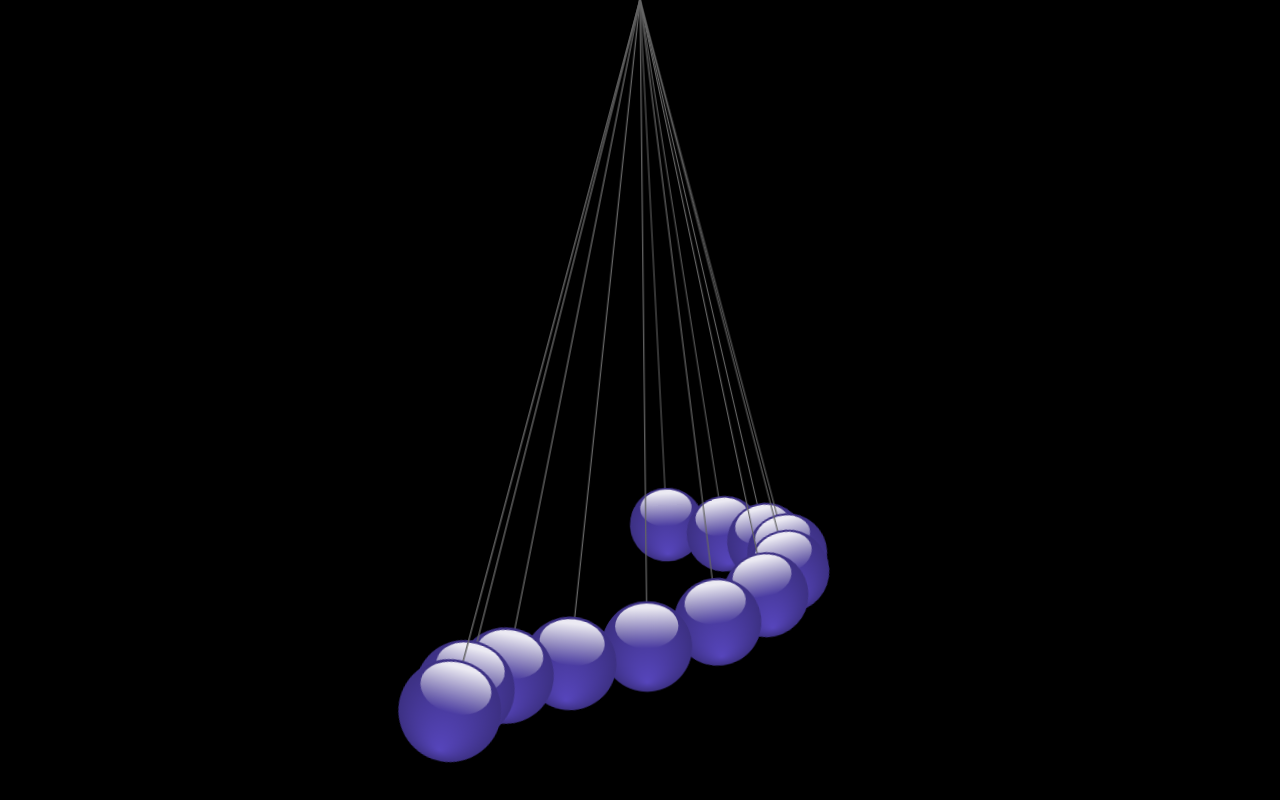
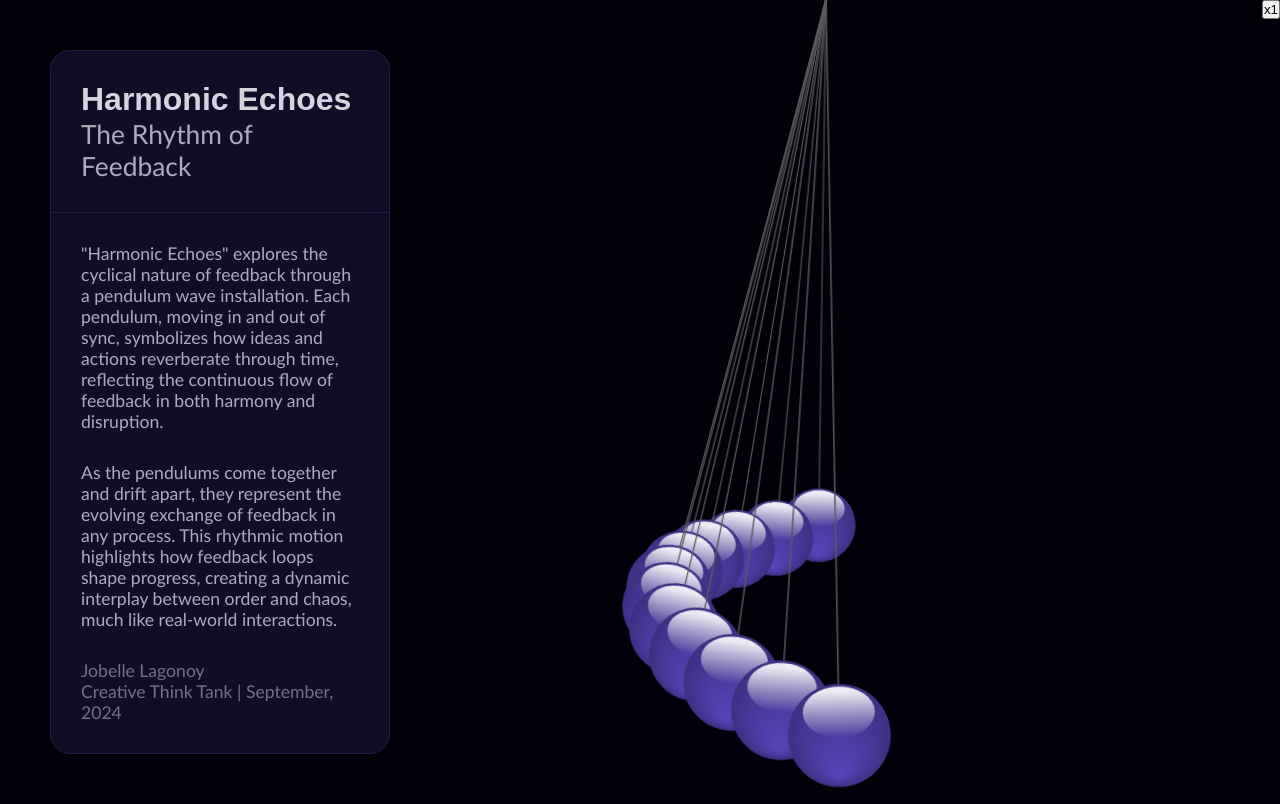
Before and after one commit to nymeria-1/pendulum-wave, a Next.js app: page / in a window 1280 px wide. Built offline with nearby package versions, Linux system fonts and the light colour scheme.

Commit message:
Style description

```diff
--- a/src/app/globals.css
+++ b/src/app/globals.css
@@ -13,6 +13,7 @@
 html,
 body {
   max-width: 100vw;
+  background: #020109;
   overflow-x: hidden;
 }
 
--- a/src/app/layout.js
+++ b/src/app/layout.js
@@ -13,7 +13,7 @@ const geistMono = localFont({
 });
 
 export const metadata = {
-  title: "Pendulum Wave - Feedback Loop",
+  title: "Harmonic Echoes: The Rhythm of Feedback",
   description: "Created by Jobelle Lagonoy",
 };
 
--- a/src/app/page.js
+++ b/src/app/page.js
@@ -1,11 +1,29 @@
+"use client";
 import Image from "next/image";
 import styles from "./page.module.css";
 import PendulumWave from "@/components/PendulumWave";
+import { useState } from "react";
+import Description from "@/components/Description";
+import SpeedButton from "@/components/SpeedButton";
 
 export default function Home() {
+  const speedValues = [0.25, 0.50, 0.75, 1, 1.25, 1.50, 1.75, 2];
+  const [speed, setSpeed] = useState(1);
+
+  const handleSpeedChange = () => {
+    const currentIndex = speedValues.indexOf(speed);
+    const nextIndex = (currentIndex + 1) % speedValues.length;
+    setSpeed(speedValues[nextIndex]);
+  };
+
   return (
-    <div>
-      <PendulumWave/>
+    <div className={styles.wrapper}>
+      <Description/>
+      <PendulumWave speedMultiplier={speed}/>
+      <SpeedButton
+        handleSpeedChange={handleSpeedChange}
+        speed={speed}
+      />
     </div>
   );
 }
--- a/src/app/page.module.css
+++ b/src/app/page.module.css
@@ -14,6 +14,7 @@
   padding: 80px;
   gap: 64px;
   font-family: var(--font-geist-sans);
+
 }
 
 @media (prefers-color-scheme: dark) {
@@ -163,3 +164,11 @@ a.secondary {
     filter: invert();
   }
 }
+
+.wrapper{
+  width: 100%;
+  min-height: 100vh;
+  display: flex;
+  background: #020109;
+  align-self: center;
+}
--- /dev/null
+++ b/src/components/Description.jsx
@@ -0,0 +1,30 @@
+import styles from "../styles/Description.module.css";
+
+function Description(){
+
+    return(
+        <div className={styles.wrapper}>
+            <div className={styles.title}>
+                <h1>Harmonic Echoes</h1>
+                <span>The Rhythm of Feedback</span>
+            </div>
+            <div className={styles.description}>
+                <p>
+                    "Harmonic Echoes" explores the cyclical nature of feedback through a pendulum wave installation. Each pendulum, moving in and out of sync, symbolizes how ideas and actions reverberate through time, reflecting the continuous flow of feedback in both harmony and disruption.
+                </p>
+                <p>
+                    As the pendulums come together and drift apart, they represent the evolving exchange of feedback in any process. This rhythmic motion highlights how feedback loops shape progress, creating a dynamic interplay between order and chaos, much like real-world interactions.
+                </p>
+
+
+                <label>
+                    Jobelle Lagonoy<br/>
+                    Creative Think Tank | September, 2024
+                </label>
+
+            </div>
+        </div>
+    );
+}
+
+export default Description;
--- a/src/components/PendulumWave.jsx
+++ b/src/components/PendulumWave.jsx
@@ -62,12 +62,12 @@ const PendulumWave = ({ speedMultiplier = 1 }) => {
           <ellipse cx="0" cy="-45" rx="70" ry="50" fill="url(#grad_highlight)" stroke="none" />
         </g>
         <g id="pendulum">
-          <path d="M 0,0 v 100" stroke="#646464" strokeWidth="0.2" />
+          <path d="M 0,0 v 100" stroke="#5A5960" strokeWidth="0.2" />
           <use href="#orb" fill="currentColor" transform="translate(0,100) scale(0.07)" />
           {/* <image href="/images/rikersiv_ball.svg" transform="translate(-5,90) scale(0.06)" stroke="#fff" width="200" height="200" /> */}
         </g>
       </defs>
-      <circle cx="0" cy="0" r="99999" fill="#000" />
+      <circle cx="0" cy="0" r="99999" fill="#020109" />
       <g className="main">
         <g transform="scale(0.17728)">
           <use
--- /dev/null
+++ b/src/components/SpeedButton.jsx
@@ -0,0 +1,9 @@
+function SpeedButton({handleSpeedChange, speed}){
+    return(
+        <div>
+            <button onClick={handleSpeedChange}>x{speed}</button>
+        </div>
+    )
+}
+
+export default SpeedButton;
--- /dev/null
+++ b/src/styles/Description.module.css
@@ -0,0 +1,47 @@
+.wrapper{
+    /* position: absolute; */
+    top: 0;
+    margin: 50px 0 50px 50px;
+    border: 1px solid #221D47;
+    border-radius: 20px;
+    /* min-height: 30%; */
+    background-color: #110D28;
+    width: 30%;
+    min-width: 340px;
+    /* height: fit-content; */
+}
+
+.title{
+    padding: 30px;
+    border-bottom: 1px solid #221D47;
+}
+
+.title h1{
+    color: #d5d4df;
+    font-size: 32px;
+}
+
+.title span{
+    color: #d5d4df;
+    opacity: 80%;
+    font-size: 1.65rem;
+    font-family: 'Gill Sans', 'Gill Sans MT', Calibri, 'Trebuchet MS', sans-serif
+}
+
+.description{
+    padding: 30px;
+    color: #d5d4df;
+    display: flex;
+    flex-direction: column;
+    font-size: 1.1rem;
+    gap: 30px;
+    font-family: 'Gill Sans', 'Gill Sans MT', Calibri, 'Trebuchet MS', sans-serif
+}
+
+.description p{
+    opacity: 80%;
+}
+
+.description label{
+    opacity: 50%;
+}
```
